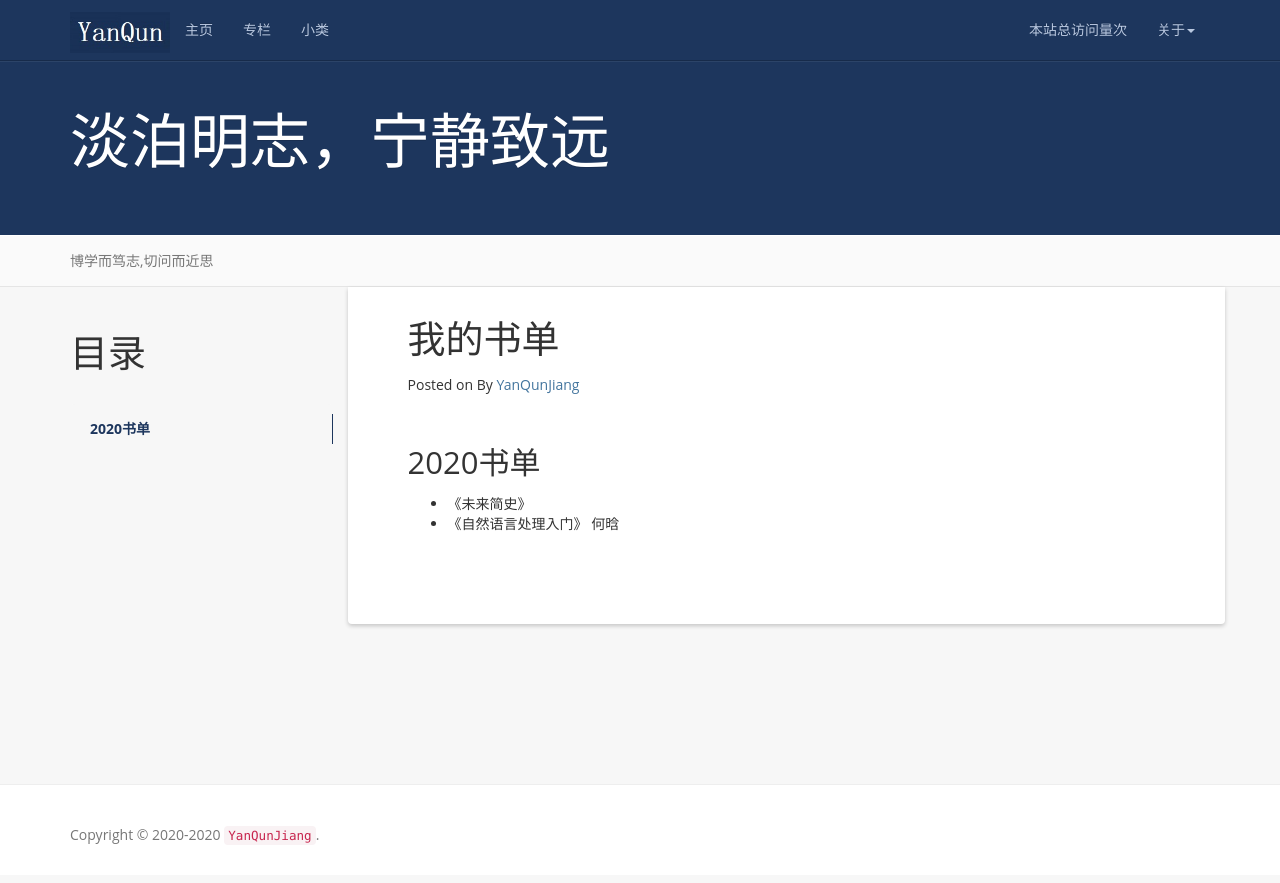
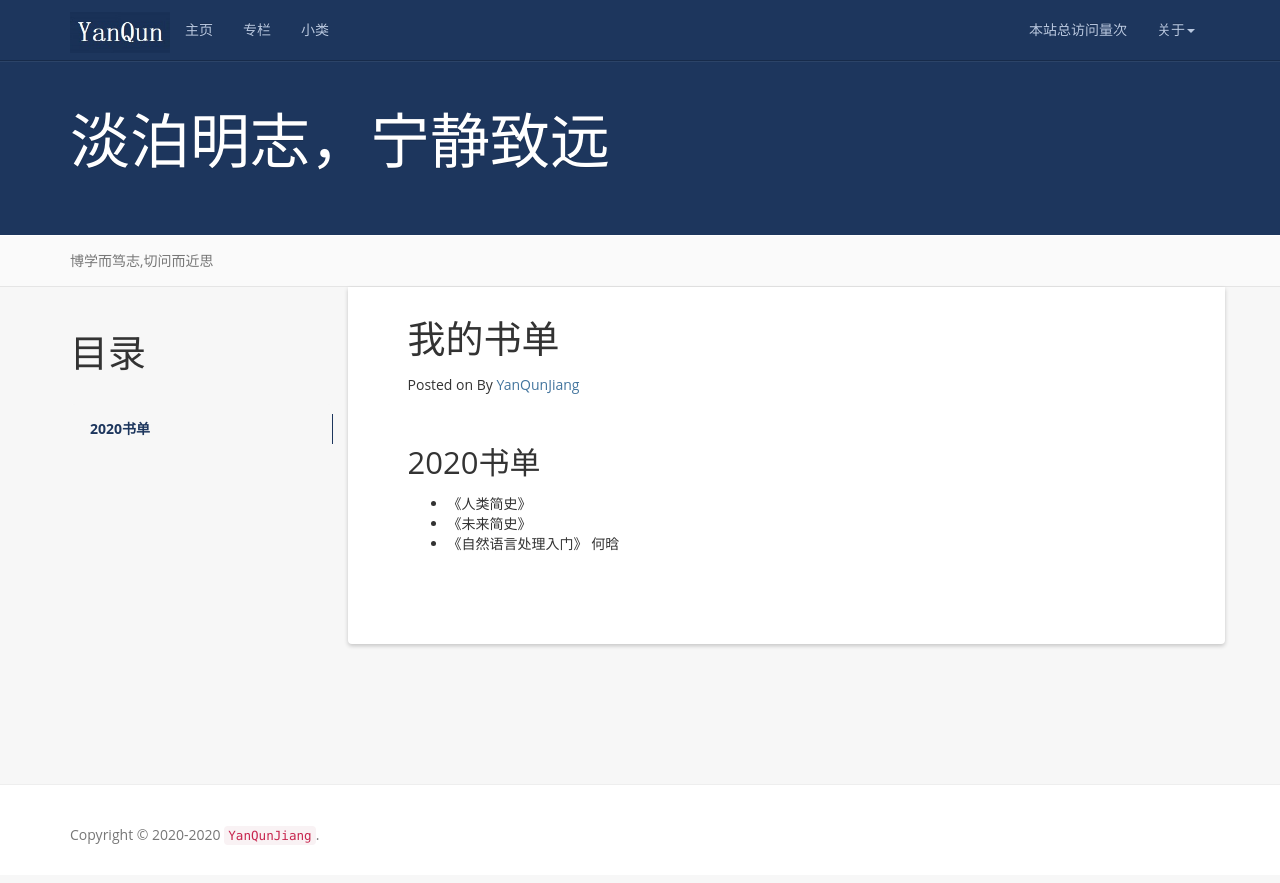
Before and after one commit to Elvira521feng/YanQunJiang.github.io, a Jekyll site: the page built from books.md, in a window 1280 px wide. Shown: the top 883 px of the page. Built offline with Jekyll 4.4.1, drawn with Linux system fonts in a browser that asks for light colours; nearby versions of some CDN libraries; a script that is not in the unit is left out; comment, search, counter and statistics services are not loaded.

Commit message:
更新书单

```diff
--- a/books.md
+++ b/books.md
@@ -11,5 +11,6 @@ permalink: /books/
 2020书单
 -----------------------------------------------------------------
 
++ 《人类简史》
 + 《未来简史》
 + 《自然语言处理入门》 何晗
```
